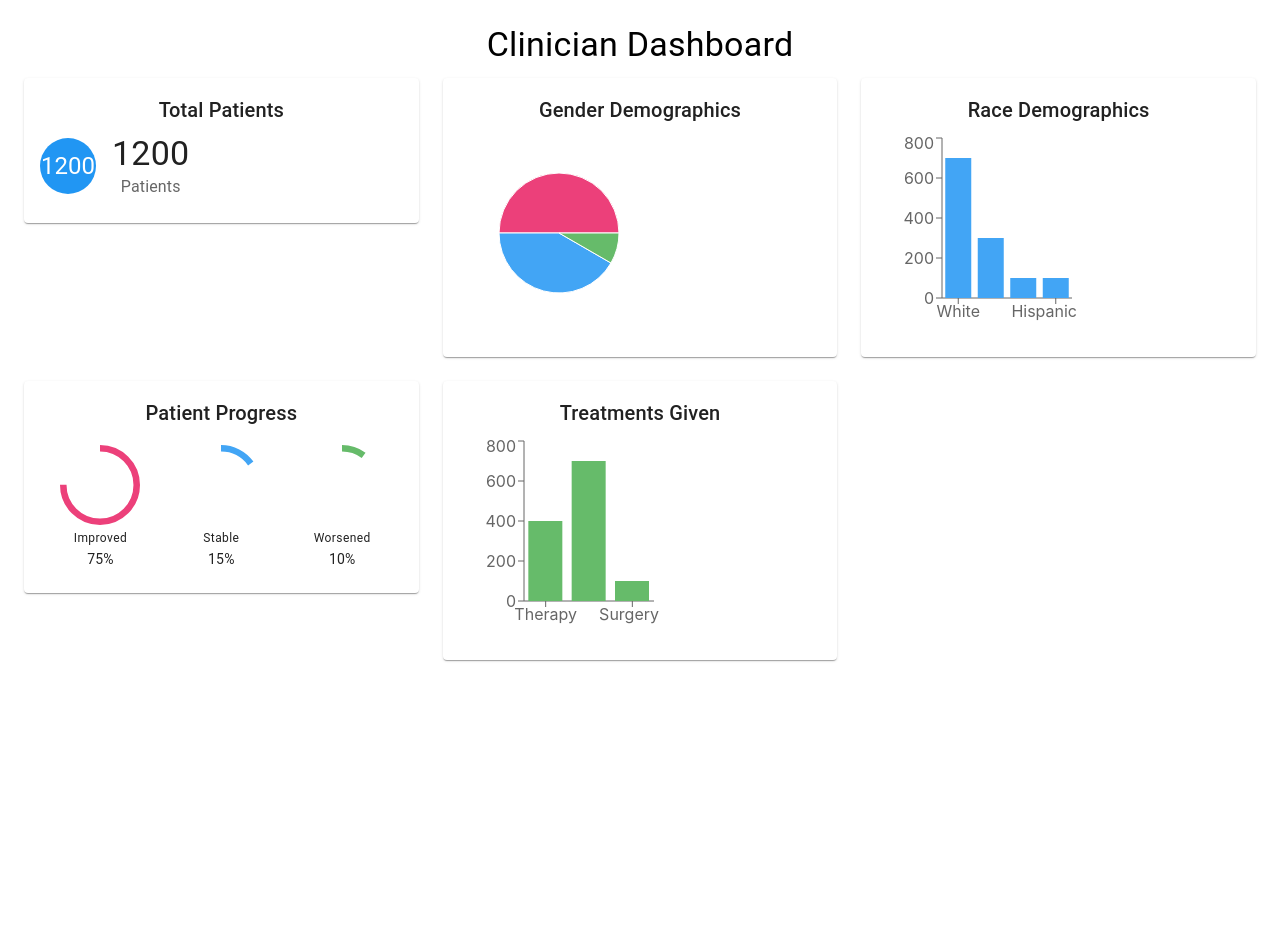
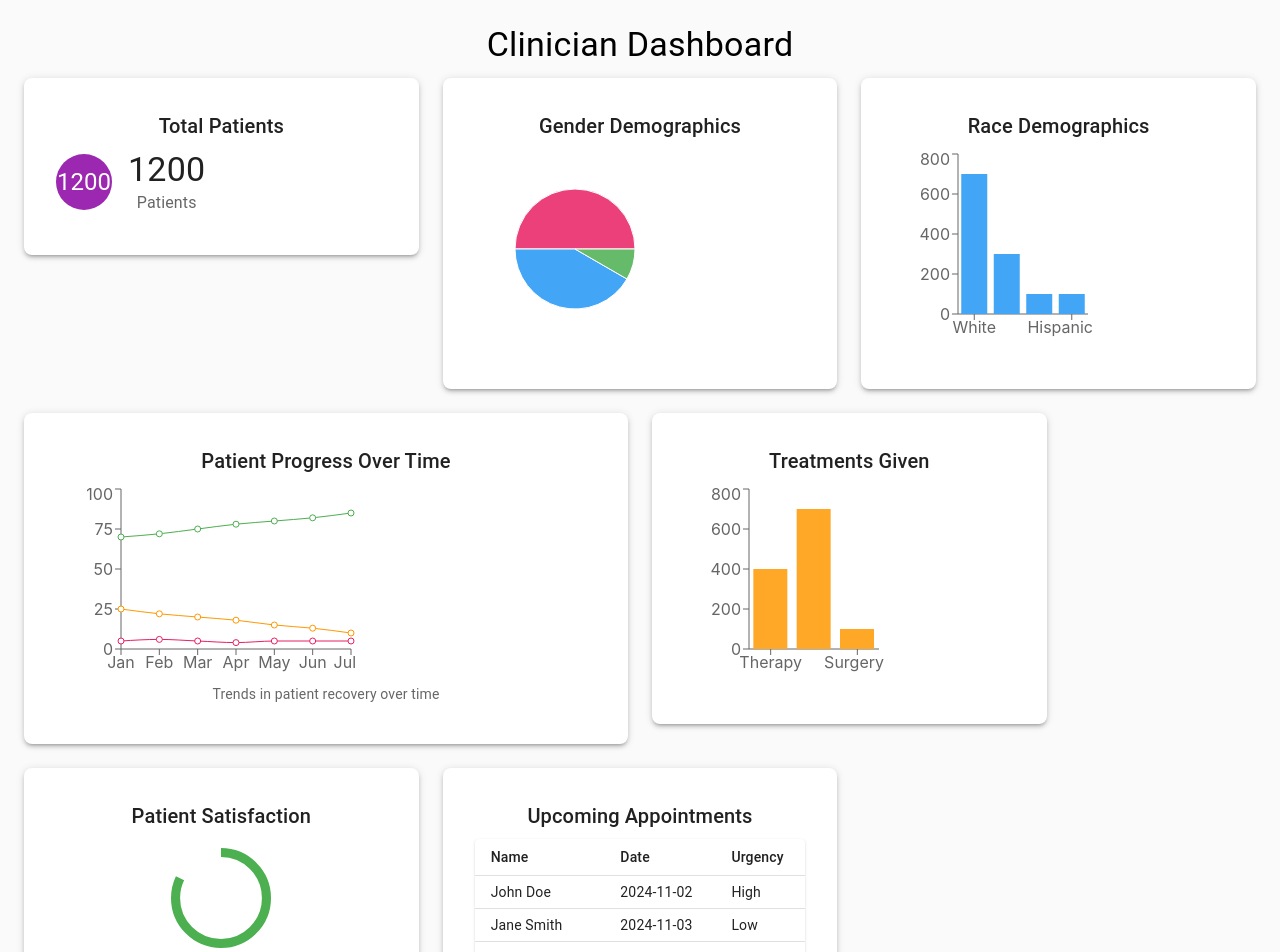
Before and after one commit to cfgcolumbus24/Team-15, a React (Create React App) app in the folder frontend/: page / in a window 1280 px wide. Shown: the top 952 px of the page. Before the commit the page ends 800 px from the top, so only its background shows below. Built offline with nearby package versions, Linux system fonts and the light colour scheme.

Commit message:
Added more data to dashboard

```diff
--- a/frontend/src/pages/home.tsx
+++ b/frontend/src/pages/home.tsx
@@ -1,3 +1,4 @@
+// HomePage.tsx
 import React from 'react';
 import {
   Box,
@@ -7,9 +8,27 @@ import {
   Grid,
   CircularProgress,
   Avatar,
+  Table,
+  TableBody,
+  TableCell,
+  TableContainer,
+  TableHead,
+  TableRow,
+  Paper,
 } from '@mui/material';
-import { PieChart, Pie, Cell, BarChart, Bar, XAxis, YAxis, Tooltip } from 'recharts';
-import { pink, blue, green, orange } from '@mui/material/colors';
+import {
+  PieChart,
+  Pie,
+  Cell,
+  BarChart,
+  Bar,
+  LineChart,
+  Line,
+  XAxis,
+  YAxis,
+  Tooltip,
+} from 'recharts';
+import { pink, blue, green, orange, purple, grey } from '@mui/material/colors';
 
 // Sample hardcoded data
 const totalPatients = 1200;
@@ -25,14 +44,24 @@ const raceData = [
   { name: 'Hispanic', value: 100 },
 ];
 const patientProgressData = [
-  { name: 'Improved', value: 75 },
-  { name: 'Stable', value: 15 },
-  { name: 'Worsened', value: 10 },
+  { month: 'Jan', improved: 70, stable: 25, worsened: 5 },
+  { month: 'Feb', improved: 72, stable: 22, worsened: 6 },
+  { month: 'Mar', improved: 75, stable: 20, worsened: 5 },
+  { month: 'Apr', improved: 78, stable: 18, worsened: 4 },
+  { month: 'May', improved: 80, stable: 15, worsened: 5 },
+  { month: 'Jun', improved: 82, stable: 13, worsened: 5 },
+  { month: 'Jul', improved: 85, stable: 10, worsened: 5 },
 ];
 const treatmentData = [
   { treatment: 'Therapy', count: 400 },
   { treatment: 'Medication', count: 700 },
   { treatment: 'Surgery', count: 100 },
+];
+const satisfactionLevel = 82; // Percentage for patient satisfaction
+const upcomingAppointments = [
+  { name: 'John Doe', date: '2024-11-02', urgency: 'High' },
+  { name: 'Jane Smith', date: '2024-11-03', urgency: 'Low' },
+  { name: 'George Brown', date: '2024-11-04', urgency: 'Medium' },
 ];
 
 // Colors for the charts
@@ -40,7 +69,7 @@ const COLORS = [pink[400], blue[400], green[400], orange[400]];
 
 const HomePage: React.FC = () => {
   return (
-    <Box p={3}>
+    <Box p={3} bgcolor={grey[50]}>
       <Typography variant="h4" gutterBottom>
         Clinician Dashboard
       </Typography>
@@ -48,13 +77,13 @@ const HomePage: React.FC = () => {
       <Grid container spacing={3}>
         {/* Total Patients Card */}
         <Grid item xs={12} sm={6} md={4}>
-          <Card>
+          <Card sx={{ boxShadow: 3, borderRadius: 2, p: 2 }}>
             <CardContent>
               <Typography variant="h6" gutterBottom>
                 Total Patients
               </Typography>
               <Box display="flex" alignItems="center">
-                <Avatar sx={{ bgcolor: blue[500], width: 56, height: 56 }}>
+                <Avatar sx={{ bgcolor: purple[500], width: 56, height: 56 }}>
                   <Typography variant="h5" color="white">
                     {totalPatients}
                   </Typography>
@@ -70,9 +99,9 @@ const HomePage: React.FC = () => {
           </Card>
         </Grid>
 
-        {/* Demographics Card */}
+        {/* Gender Demographics */}
         <Grid item xs={12} sm={6} md={4}>
-          <Card>
+          <Card sx={{ boxShadow: 3, borderRadius: 2, p: 2 }}>
             <CardContent>
               <Typography variant="h6" gutterBottom>
                 Gender Demographics
@@ -97,9 +126,9 @@ const HomePage: React.FC = () => {
           </Card>
         </Grid>
 
-        {/* Race Demographics Card */}
+        {/* Race Demographics */}
         <Grid item xs={12} sm={6} md={4}>
-          <Card>
+          <Card sx={{ boxShadow: 3, borderRadius: 2, p: 2 }}>
             <CardContent>
               <Typography variant="h6" gutterBottom>
                 Race Demographics
@@ -114,36 +143,31 @@ const HomePage: React.FC = () => {
           </Card>
         </Grid>
 
-        {/* Patient Progress Card */}
-        <Grid item xs={12} sm={6} md={4}>
-          <Card>
+        {/* Patient Progress - Line Chart */}
+        <Grid item xs={12} sm={6} md={6}>
+          <Card sx={{ boxShadow: 3, borderRadius: 2, p: 2 }}>
             <CardContent>
               <Typography variant="h6" gutterBottom>
-                Patient Progress
+                Patient Progress Over Time
               </Typography>
-              <Box display="flex" justifyContent="space-around" mt={2}>
-                {patientProgressData.map((progress, index) => (
-                  <Box key={index} textAlign="center">
-                    <CircularProgress
-                      variant="determinate"
-                      value={progress.value}
-                      size={80}
-                      sx={{ color: COLORS[index % COLORS.length] }}
-                    />
-                    <Typography variant="caption" display="block">
-                      {progress.name}
-                    </Typography>
-                    <Typography variant="body2">{progress.value}%</Typography>
-                  </Box>
-                ))}
-              </Box>
+              <LineChart width={300} height={200} data={patientProgressData}>
+                <XAxis dataKey="month" />
+                <YAxis />
+                <Tooltip />
+                <Line type="monotone" dataKey="improved" stroke={green[500]} />
+                <Line type="monotone" dataKey="stable" stroke={orange[500]} />
+                <Line type="monotone" dataKey="worsened" stroke={pink[500]} />
+              </LineChart>
+              <Typography variant="body2" color="text.secondary">
+                Trends in patient recovery over time
+              </Typography>
             </CardContent>
           </Card>
         </Grid>
 
-        {/* Treatments Given Card */}
+        {/* Treatments Given */}
         <Grid item xs={12} sm={6} md={4}>
-          <Card>
+          <Card sx={{ boxShadow: 3, borderRadius: 2, p: 2 }}>
             <CardContent>
               <Typography variant="h6" gutterBottom>
                 Treatments Given
@@ -152,8 +176,63 @@ const HomePage: React.FC = () => {
                 <XAxis dataKey="treatment" />
                 <YAxis />
                 <Tooltip />
-                <Bar dataKey="count" fill={green[400]} />
+                <Bar dataKey="count" fill={orange[400]} />
               </BarChart>
+            </CardContent>
+          </Card>
+        </Grid>
+
+        {/* Patient Satisfaction */}
+        <Grid item xs={12} sm={6} md={4}>
+          <Card sx={{ boxShadow: 3, borderRadius: 2, p: 2 }}>
+            <CardContent>
+              <Typography variant="h6" gutterBottom>
+                Patient Satisfaction
+              </Typography>
+              <Box textAlign="center" mt={2}>
+                <CircularProgress
+                  variant="determinate"
+                  value={satisfactionLevel}
+                  size={100}
+                  thickness={4}
+                  sx={{ color: green[500] }}
+                />
+                <Typography variant="h4" color="text.primary" mt={1}>
+                  {satisfactionLevel}%
+                </Typography>
+                <Typography color="text.secondary">Satisfaction Level</Typography>
+              </Box>
+            </CardContent>
+          </Card>
+        </Grid>
+
+        {/* Upcoming Appointments */}
+        <Grid item xs={12} sm={6} md={4}>
+          <Card sx={{ boxShadow: 3, borderRadius: 2, p: 2 }}>
+            <CardContent>
+              <Typography variant="h6" gutterBottom>
+                Upcoming Appointments
+              </Typography>
+              <TableContainer component={Paper}>
+                <Table size="small">
+                  <TableHead>
+                    <TableRow>
+                      <TableCell>Name</TableCell>
+                      <TableCell>Date</TableCell>
+                      <TableCell>Urgency</TableCell>
+                    </TableRow>
+                  </TableHead>
+                  <TableBody>
+                    {upcomingAppointments.map((appointment, index) => (
+                      <TableRow key={index}>
+                        <TableCell>{appointment.name}</TableCell>
+                        <TableCell>{appointment.date}</TableCell>
+                        <TableCell>{appointment.urgency}</TableCell>
+                      </TableRow>
+                    ))}
+                  </TableBody>
+                </Table>
+              </TableContainer>
             </CardContent>
           </Card>
         </Grid>
```
